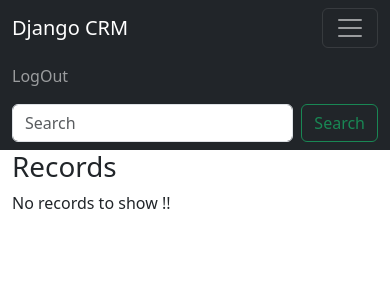
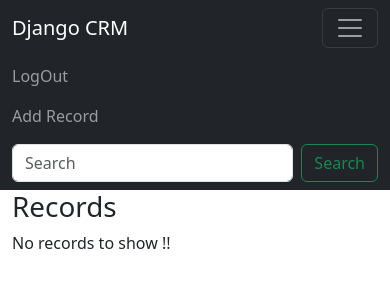
Before and after one commit to govindrnaik/django_crm, a Django app: page / in a window 390 px wide, after a click that opens the changed part. Shown: the top 300 px of the page. Run offline with Django 4.2, Linux system fonts and the light colour scheme; the visitor is signed in with stand-in values (Sample User, id 1); data that the repository does not hold is empty.

Commit message:
working on records adding, editing, deleting

```diff
--- a/website/forms.py
+++ b/website/forms.py
@@ -3,6 +3,8 @@
 from django.contrib.auth.forms import UserCreationForm, AuthenticationForm
 from django.contrib.auth.models import User
 from django import forms
+
+from website.models import Record
 # from .models import Record
 
 
@@ -62,6 +64,6 @@
 	state = forms.CharField(required=True, widget=forms.widgets.TextInput(attrs={"placeholder":"State", "class":"form-control"}), label="")
 	zipcode = forms.CharField(required=True, widget=forms.widgets.TextInput(attrs={"placeholder":"Zipcode", "class":"form-control"}), label="")
 
-	# class Meta:
-	# 	model = Record
-	# 	exclude = ("user",)
+	class Meta:
+		model = Record
+		exclude = ("user",)
--- a/website/templates/home.html
+++ b/website/templates/home.html
@@ -4,12 +4,14 @@
 {% if user.is_authenticated %}
 	<h1>Records</h1>
 	{% if records %}
-	<div class="row row-cols-1 row-cols-md-2 g-4">
+	<div class="row row-cols-1 row-cols-md-3 g-4">
 		{% for record in records %}
 			<div class="col">
 				<div class="card">
 					<div class="card-body">
-						<h5 class="card-title">{{ record }}</h5>
+						<h5 class="card-title">
+							<a href="{% url 'record' record.id %}">{{ record }}</a>
+						</h5>
 						<p class="card-text">{{ record.email }}</p>
 						<p class="card-text">{{ record.phone }}</p>
 						<p class="card-text">{{ record.address }}</p>
@@ -17,8 +19,8 @@
 						<p class="card-text">{{ record.state }}</p>
 						<p class="card-text">{{ record.zipcode }}</p>
 						<p class="card-text">{{ record.created_at }}</p>
-						<a href="#" class="btn btn-primary">Edit</a>
-						<a href="#" class="btn btn-danger">Delete</a>
+						<a href="{% url 'edit_record' record.id %}" class="btn btn-outline-primary">Edit</a>
+						<a href="{% url 'record' record.id %}" class="btn btn-outline-secondary">View</a>
 					</div>
 				</div>
 			</div>
--- a/website/templates/navbar.html
+++ b/website/templates/navbar.html
@@ -1,6 +1,6 @@
 <nav class="navbar navbar-expand-lg navbar-dark bg-dark">
     <div class="container-fluid">
-      <a class="navbar-brand" href="#">Django CRM</a>
+      <a class="navbar-brand" href="{% url 'home' %}">Django CRM</a>
       <button class="navbar-toggler" type="button" data-bs-toggle="collapse" data-bs-target="#navbarScroll" aria-controls="navbarScroll" aria-expanded="false" aria-label="Toggle navigation">
         <span class="navbar-toggler-icon"></span>
       </button>
@@ -10,6 +10,9 @@
           {% if user.is_authenticated %}
           <li class="nav-item">
             <a class="nav-link" href="{% url 'logout' %}">LogOut</a>
+          </li>
+          <li class="nav-item">
+            <a class="nav-link" href="{% url 'add_record' %}">Add Record</a>
           </li>
           {% else %}
           <li class="nav-item">
--- a/website/urls.py
+++ b/website/urls.py
@@ -6,4 +6,8 @@
     # path('login/', view=views.login_user, name='login'),
     path('logout', view=views.logout_user, name='logout'),
     path('register', view=views.register_user, name='register'),
+    path('record/<int:pk>', view=views.record_user, name='record'),
+    path('add_record', view=views.add_record, name='add_record'),
+    path('edit_record/<int:pk>', view=views.edit_record, name='edit_record'),
+    path('delete_record/<int:pk>', view=views.delete_record, name='delete_record'),
 ]
--- a/website/views.py
+++ b/website/views.py
@@ -1,8 +1,9 @@
 import django
 from django.contrib.auth import authenticate, login, logout
 from django.contrib import messages
+import django.contrib.auth.models
 from django.shortcuts import render, redirect
-from .forms import LoginForm, SignUpForm
+from .forms import AddRecordForm, LoginForm, SignUpForm
 from .models import Record
 
 
@@ -57,3 +58,58 @@
 		return render(request, 'register.html', {'form':form})
 
 	return render(request, 'register.html', {'form':form})
+
+
+def record_user(request, pk):
+    if request.user.is_authenticated:
+        record = Record.objects.get(id=pk)
+        return render(request, 'record.html', {'record':record})
+    else:
+        messages.success(request, ('Please log in to view this record...'))
+        return redirect('home')
+
+def add_record(request):
+    if request.user.is_authenticated:
+        if request.method == 'POST':
+            form = AddRecordForm(request.POST)
+            if form.is_valid():
+                record = form.save(commit=False)
+                record.user = request.user
+                record.save()
+                messages.success(request, ('Record has been added!'))
+                return redirect('home')
+        else:
+            form = AddRecordForm()
+            return render(request, 'add_record.html', {'form':form})
+    else:
+        messages.success(request, ('Please log in to add a record...'))
+        return redirect('home')
+
+def edit_record(request, pk):
+    if request.user.is_authenticated:
+        record = Record.objects.get(id=pk)
+        if request.method == 'POST':
+            form = AddRecordForm(request.POST, instance=record)
+            if form.is_valid():
+                form.save()
+                messages.success(request, ('Record has been edited!'))
+                return redirect('home')
+        else:
+            form = AddRecordForm(instance=record)
+            return render(request, 'edit_record.html', {'form':form})
+    else:
+        messages.success(request, ('Please log in to edit a record...'))
+        return redirect('home')
+
+def delete_record(request, pk):
+    if request.user.is_authenticated:
+        record = Record.objects.get(id=pk)
+        if request.method == 'POST':
+            record.delete()
+            messages.success(request, ('Record has been deleted!'))
+            return redirect('home')
+        else:
+            return render(request, 'delete_record.html', {'record':record})
+    else:
+        messages.success(request, ('Please log in to delete a record...'))
+        return redirect('home')
```
Also changed, not shown: website/templates/add_record.html (added, +33 -0 lines), website/templates/edit_record.html (added, +33 -0 lines), website/templates/record.html (added, +28 -0 lines).
